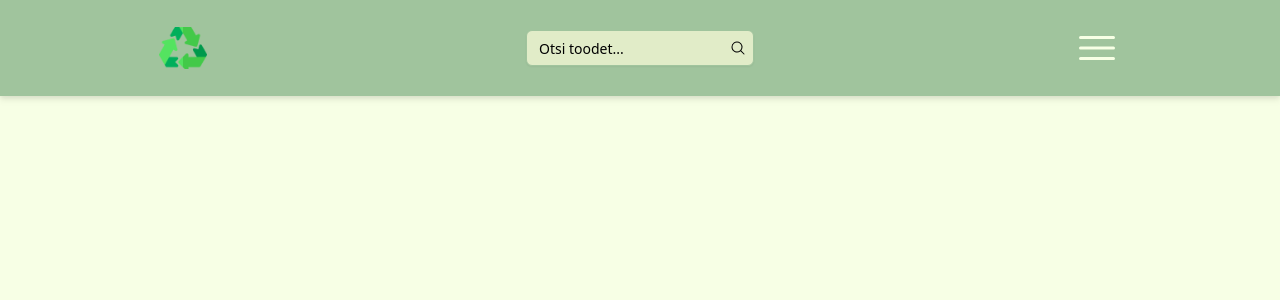
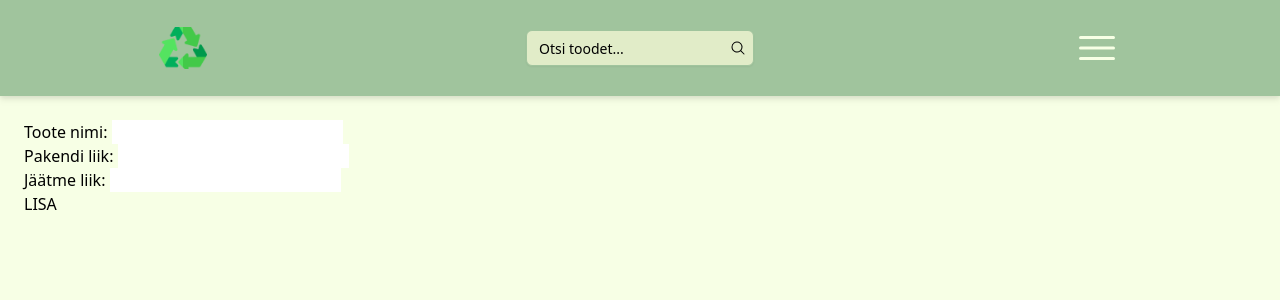
Before and after one commit to 4avik/prygi_sort_1, a Vue app: page /add-product in a window 1280 px wide. Before the commit this address had no page. Shown: the top 300 px of the page. Built offline with nearby package versions, Linux system fonts and the light colour scheme.

Commit message:
lisatud add product vaade

```diff
--- a/src/components/Header.vue
+++ b/src/components/Header.vue
@@ -13,6 +13,12 @@ function filterByTerm() {
     return product.name.toLowerCase().includes(message.value.toLowerCase());
   })
 }
+
+function productSelected() {
+  message.value = '';
+  hideAllDropdown();
+}
+
 
 function hideAllDropdown() {
     document.getElementById('dropdown').classList.add('hidden');
@@ -44,6 +50,10 @@ function toggleNav() {
         document.getElementById('nav').classList.add('hidden')
     }
 }
+const addToList = (newProduct) => {
+    products.push(newProduct);
+};
+
 </script>
 
 <template>
@@ -59,14 +69,15 @@ function toggleNav() {
   <div class="w-screen flex-col absolute hidden bg-[#70926D]" id="nav">
     <RouterLink to="/" class="p-4 text-[#C4D7B2] text-xl" @click="hideAllDropdown()">ÜLDINFO</RouterLink>
     <p class="p-4 text-[#C4D7B2] text-xl">PIIRKONDADE INFO</p>
-    <p class="p-4 text-[#C4D7B2] text-xl">MEIST</p>
+    <RouterLink to="/add-product" class="p-4 text-[#C4D7B2] text-xl" @click="hideAllDropdown()">LISA TOODE</RouterLink>
   </div>
   <div v-if="filterByTerm().length === 0" class="w-screen flex-col absolute bg-[#F7FFE5]">
     <p class="p-4">No results found!</p>
   </div>
   <div class="w-screen flex-col absolute hidden bg-[#F7FFE5] z-50" id="dropdown">
-    <router-link :to="{ path: '/product', query: { productIndex: products.findIndex(item => item.id === product.id) } }" v-for="product in filterByTerm()" class="p-4 border-b" @click="hideAllDropdown()">
-        {{ product.name }}
-    </router-link>
+    <router-link :to="{ path: '/product', query: { productIndex: products.findIndex(item => item.id === product.id) } }" v-for="product in filterByTerm()" class="p-4 border-b" @click="productSelected">
+    {{ product.name }}
+</router-link>
+
   </div>
 </template>
--- a/src/products.js
+++ b/src/products.js
@@ -4,7 +4,9 @@ const getImg = (name) => {
     return modules[path].default;
 }
 
-export const products = [
+let storedProducts = JSON.parse(localStorage.getItem('products'));
+if (!storedProducts) {
+    storedProducts = [
     {
         id: 1,
         name: "Hellus Haps marja hapupiimajook 1,0 kg",
@@ -68,56 +70,13 @@ export const products = [
         wasteType: "Segaolemajäätmed, Pakendijäätmed",
         image: getImg("raniteemandid.webp")
     },
-    // {
-    //     id: 3,
-    //     nimi: "VANAPABER"
-    // },
-    // {
-    //     id: 4,
-    //     nimi: "PAKENDIJÄÄTMED"
-    // },
-    // {
-    //     id: 5,
-    //     nimi: "ELEKTROONIKAJÄÄTMED"
-    // },
-    // {
-    //     id: 6,
-    //     nimi: "AKUD JA PATAREID"
-    // },
-    // {
-    //     id: 7,
-    //     nimi: "RÕIVAD JA TEKSTIIL"
-    // },
-    // {
-    //     id: 8,
-    //     nimi: "PÕLLUMAJANDUSPLAST"
-    // },
-    // {
-    //     id: 9,
-    //     nimi: "KLAASIJÄÄTMED"
-    // },
-    // {
-    //     id: 10,
-    //     nimi: "PUIDUJÄÄTMED"
-    // },
-    // {
-    //     id: 11,
-    //     nimi: "METALLIJÄÄTMED"
-    // },
-    // {
-    //     id: 12,
-    //     nimi: "SUURJÄÄTMED"
-    // },
-    // {
-    //     id: 13,
-    //     nimi: "OHTLIKUD JÄÄTMED"
-    // },
-    // {
-    //     id: 14,
-    //     nimi: "VANAREHVID"
-    // },
-    // {
-    //     id: 15,
-    //     nimi: "ROMUSÕIDUKID"
-    // }
-]
+];
+localStorage.setItem('products', JSON.stringify(storedProducts));
+}
+
+export const products = storedProducts;
+
+export const addProduct = (product) => {
+products.push(product);
+localStorage.setItem('products', JSON.stringify(products));
+};
--- a/src/router/index.js
+++ b/src/router/index.js
@@ -1,5 +1,6 @@
 import { createRouter, createWebHistory } from 'vue-router'
 import Index from '../views/Index.vue'
+import AddProduct from '../views/AddProduct.vue';
 
 const router = createRouter({
   history: createWebHistory(import.meta.env.BASE_URL),
@@ -32,6 +33,11 @@ const router = createRouter({
       name: 'biojaatmed',
       component: () => import('../views/Biojaatmed.vue')
     },
+    {
+      path: '/add-product',
+      name: 'add-product',
+      component: () => import('../views/AddProduct.vue')
+    }
   ]
 })
 
--- /dev/null
+++ b/src/views/AddProduct.vue
@@ -0,0 +1,41 @@
+<template>
+    <div>
+        <div>
+            <label>Toote nimi: </label>
+            <input v-model="name" type="text">
+        </div>
+        <div>
+            <label>Pakendi liik: </label>
+            <input v-model="packageType" type="text">
+        </div>
+        <div>
+            <label>Jäätme liik: </label>
+            <input v-model="wasteType" type="text">
+        </div>
+        <button @click="addProduct">LISA</button>
+    </div>
+</template>
+
+<script setup>
+import { ref } from 'vue';
+import { addProduct as addProductToData } from '../products.js';
+
+const name = ref('');
+const packageType = ref('');
+const wasteType = ref('');
+
+const addProduct = () => {
+    const product = {
+        id: Date.now(),
+        name: name.value,
+        packageType: packageType.value,
+        wasteType: wasteType.value,
+    };
+
+    addProductToData(product);
+
+    name.value = '';
+    packageType.value = '';
+    wasteType.value = '';
+};
+</script>
--- a/src/views/Index.vue
+++ b/src/views/Index.vue
@@ -7,8 +7,8 @@ import { RouterLink } from 'vue-router'
     <ul class="list-disc p-6 text-[#70926D] text-xl">
         <li><router-link to="/segaolme">SEGAOLMEJÄÄTMED</router-link></li>
         <li><router-link to="/biojaatmed">BIOJÄÄTMED</router-link></li>
+        <li><router-link to="/pakendijaatmed">PAKENDIJÄÄTMED</router-link></li>
         <li>VANAPABER</li>
-        <li><router-link to="/pakendijaatmed">PAKENDIJÄÄTMED</router-link></li>
         <li>ELEKTROONIKAJÄÄTMED</li>
         <li>AKUD JA PATAREID</li>
         <li>RÕIVAD JA TEKSTIIL</li>
```
